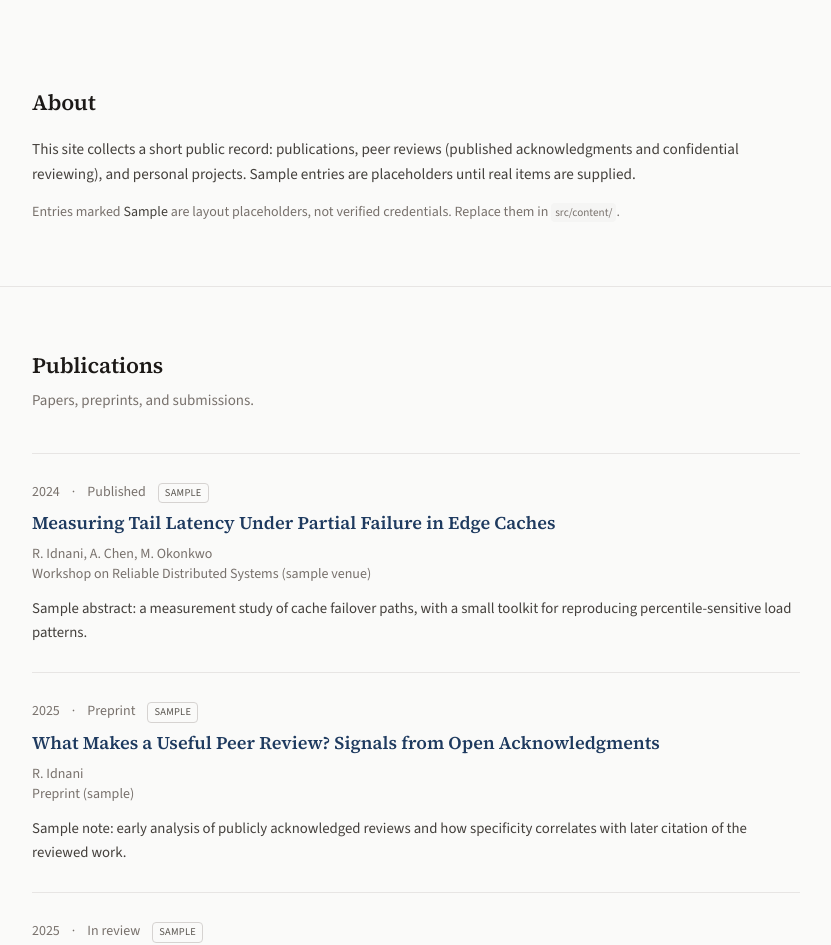
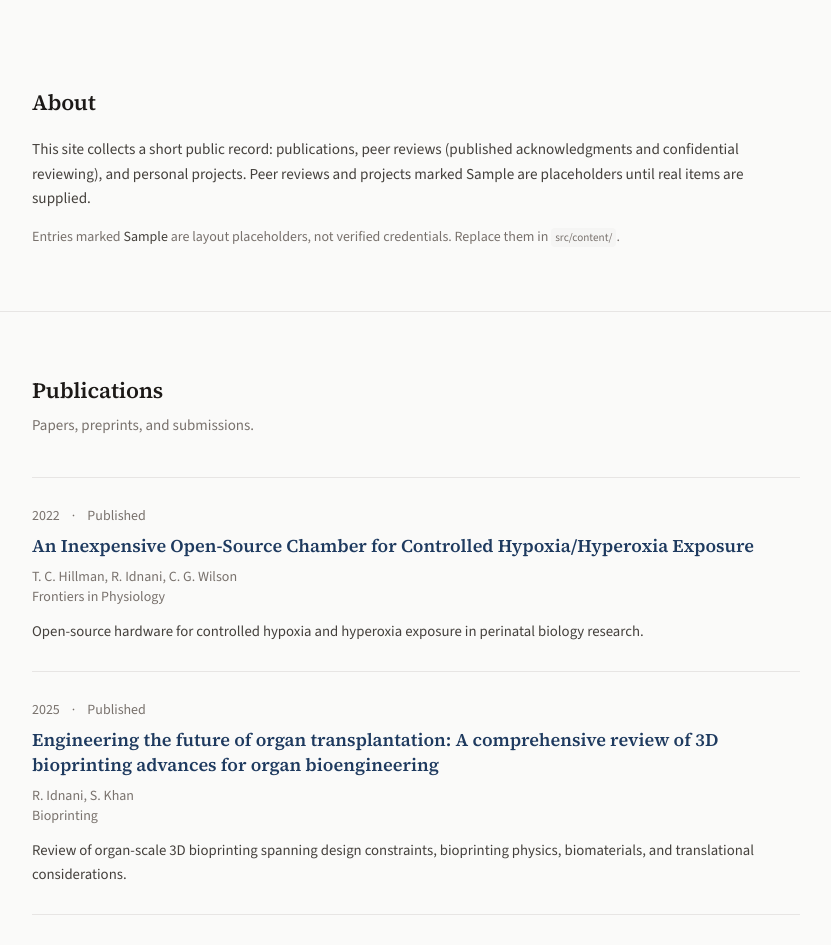
Before and after one commit to ryanidnani/professional-portfolio, a Next.js app: page / in a window 1280 px wide. Shown: the part 340-1285 px from the top of the page, without its empty margins (224-1055 px from the left). Built offline with nearby package versions, Linux system fonts and the light colour scheme.

Commit message:
Add real publications from Google Scholar
Replace sample papers with three journal articles (hypoxia chamber,
bioprinting review, ASAIO Navier–Stokes). Omit JITC and AIChE abstracts.

Co-authored-by: ridnani1 <ridnani1@jh.edu>

```diff
--- a/src/content/profile.ts
+++ b/src/content/profile.ts
@@ -5,11 +5,11 @@ export const profile: SiteProfile = {
   shortBio:
     "Work in science and technology spanning publications, peer review, and selected personal projects.",
   longBio:
-    "This site collects a short public record: publications, peer reviews (published acknowledgments and confidential reviewing), and personal projects. Sample entries are placeholders until real items are supplied.",
+    "This site collects a short public record: publications, peer reviews (published acknowledgments and confidential reviewing), and personal projects. Peer reviews and projects marked Sample are placeholders until real items are supplied.",
   location: undefined,
   email: "hello@ryanidnani.example",
   links: [
-    { label: "GitHub", href: "https://github.com/" },
-    { label: "Scholar", href: "https://scholar.google.com/" },
+    { label: "GitHub", href: "https://github.com/ryanidnani" },
+    { label: "Scholar", href: "https://scholar.google.com/citations?user=&hl=en" },
   ],
 };
--- a/src/content/publications.ts
+++ b/src/content/publications.ts
@@ -1,43 +1,47 @@
 import type { Publication } from "./types";
 
 /**
- * Replace these sample publications with Ryan’s real list.
- * Keep `isSample: false` (or remove the flag) once an entry is verified.
+ * Real publications from Google Scholar (journal articles only).
+ * Conference abstracts (JITC suppl / AIChE) are intentionally omitted.
  */
 export const publications: Publication[] = [
   {
-    id: "pub-sample-systems-latency",
-    title: "Measuring Tail Latency Under Partial Failure in Edge Caches",
-    venue: "Workshop on Reliable Distributed Systems (sample venue)",
-    year: 2024,
-    authors: "R. Idnani, A. Chen, M. Okonkwo",
+    id: "pub-hypoxia-chamber-2022",
+    title:
+      "An Inexpensive Open-Source Chamber for Controlled Hypoxia/Hyperoxia Exposure",
+    venue: "Frontiers in Physiology",
+    year: 2022,
+    authors: "T. C. Hillman, R. Idnani, C. G. Wilson",
     summary:
-      "Sample abstract: a measurement study of cache failover paths, with a small toolkit for reproducing percentile-sensitive load patterns.",
-    url: "https://example.com/sample-paper-tail-latency",
+      "Open-source hardware for controlled hypoxia and hyperoxia exposure in perinatal biology research.",
+    url: "https://doi.org/10.3389/fphys.2022.891005",
     status: "published",
-    isSample: true,
+    isSample: false,
   },
   {
-    id: "pub-sample-review-quality",
-    title: "What Makes a Useful Peer Review? Signals from Open Acknowledgments",
-    venue: "Preprint (sample)",
+    id: "pub-bioprinting-review-2025",
+    title:
+      "Engineering the future of organ transplantation: A comprehensive review of 3D bioprinting advances for organ bioengineering",
+    venue: "Bioprinting",
     year: 2025,
-    authors: "R. Idnani",
+    authors: "R. Idnani, S. Khan",
     summary:
-      "Sample note: early analysis of publicly acknowledged reviews and how specificity correlates with later citation of the reviewed work.",
-    url: "https://example.com/sample-preprint-review-quality",
-    status: "preprint",
-    isSample: true,
+      "Review of organ-scale 3D bioprinting spanning design constraints, bioprinting physics, biomaterials, and translational considerations.",
+    url: "https://doi.org/10.1016/j.bprint.2025.e00463",
+    status: "published",
+    isSample: false,
   },
   {
-    id: "pub-sample-tooling",
-    title: "Lightweight Provenance for Local Research Artifacts",
-    venue: "Journal submission (sample)",
-    year: 2025,
-    authors: "R. Idnani, S. Patel",
+    id: "pub-asaio-navier-stokes-2026",
+    title:
+      "Leveraging Navier–Stokes Principles to Engineer Perfusable Bioorgans: A Physics-Guided Paradigm for Bioprinting",
+    venue: "ASAIO Journal",
+    year: 2026,
+    authors: "S. Khan, R. Idnani, A. Vera Garcia",
     summary:
-      "Sample description: a small CLI and format for attaching durable metadata to datasets and notebooks without a full research-data platform.",
-    status: "in-review",
-    isSample: true,
+      "Physics-guided framing of perfusable bioorgan design using Navier–Stokes principles for bioprinting.",
+    url: "https://doi.org/10.1097/mat.0000000000002834",
+    status: "published",
+    isSample: false,
   },
 ];
```
